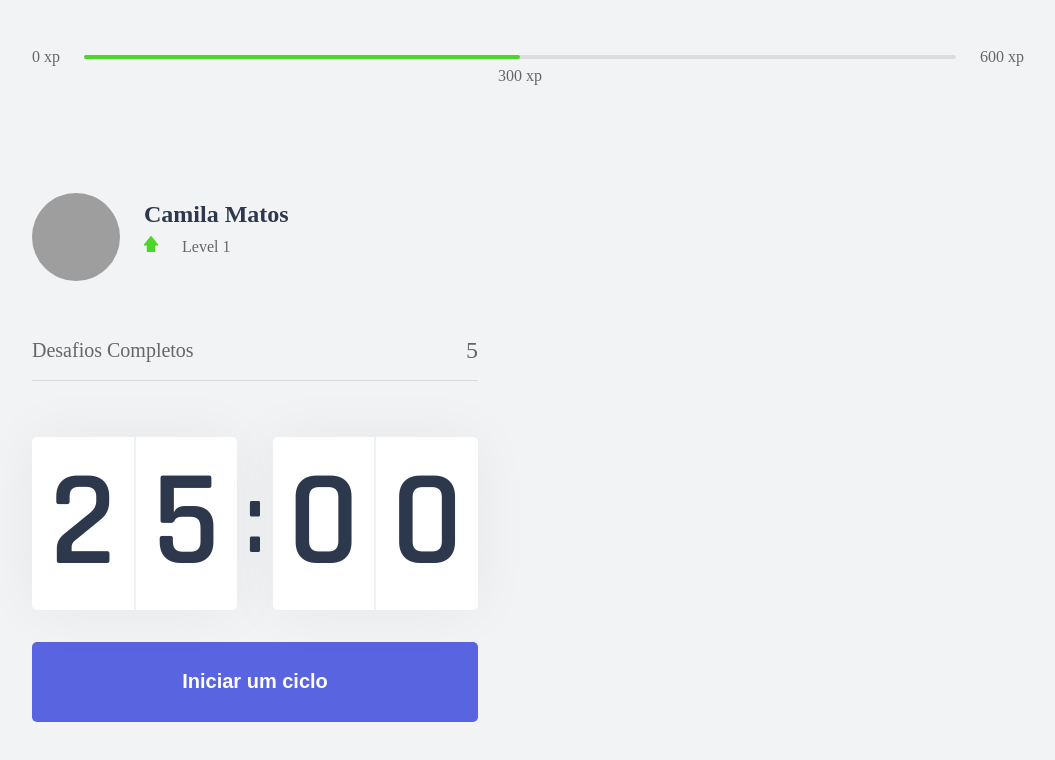
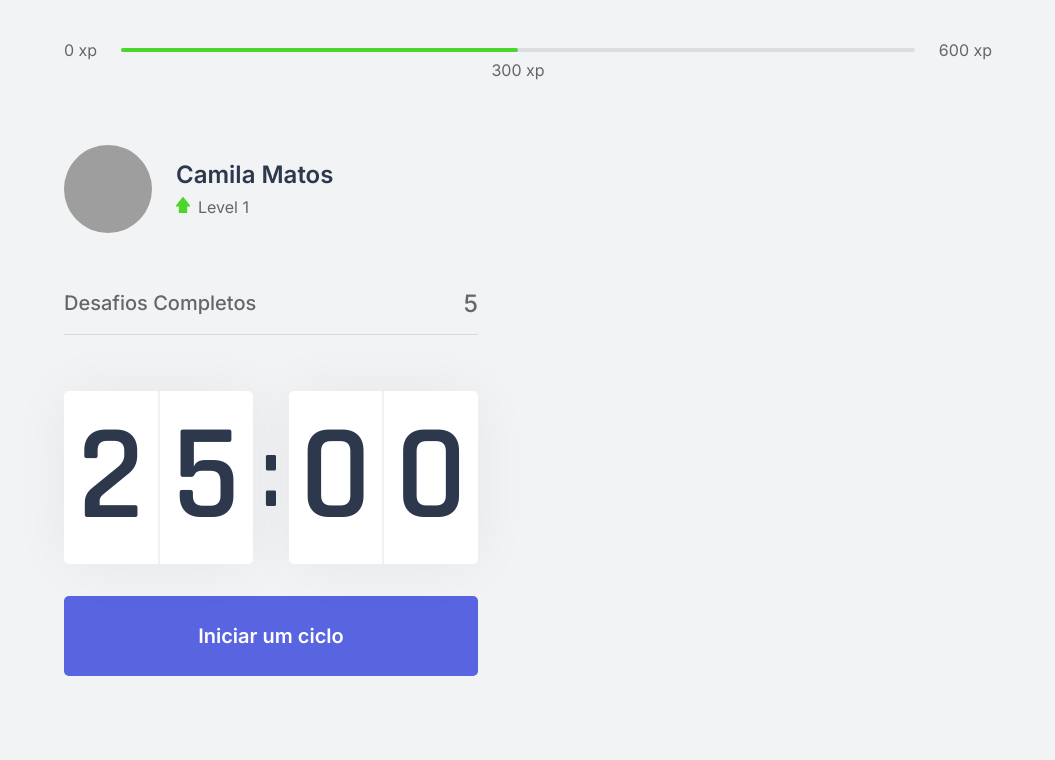
Before and after one commit to camiladev/nlw-4-moveit-1.0, a Next.js app: page / in a window 1280 px wide. Shown: the top 760 px of the page, without its empty margins (112-1167 px from the left). Built offline with nearby package versions, Linux system fonts and the light colour scheme; grey boxes are pictures that could not be loaded.

Commit message:
Ajustes de estilos globais

```diff
--- a/src/styles/components/Profile.module.css
+++ b/src/styles/components/Profile.module.css
@@ -25,5 +25,5 @@
 }
 
 .profileContainer div p img{
-    margin-right: 1.5rem;
+    margin-right: 0.5rem;
 }
--- a/src/styles/global.css
+++ b/src/styles/global.css
@@ -1,3 +1,9 @@
+*{
+    margin: 0;
+    padding: 0;
+    box-sizing: border-box;
+}
+
 :root{
     --white: #fff;
     --background: #f2f3f5;
@@ -30,3 +36,21 @@ body{
     background: var(--background);
     color: var(--text);
 }
+
+body,
+input,
+textarea,
+button {
+    font-family: 'Inter', sans-serif;
+    font-size: 1rem;
+    font-weight: 400;
+}
+
+button{
+    cursor: pointer;
+}
+
+a{
+    color: inherit;
+    text-decoration: none;
+}
```
